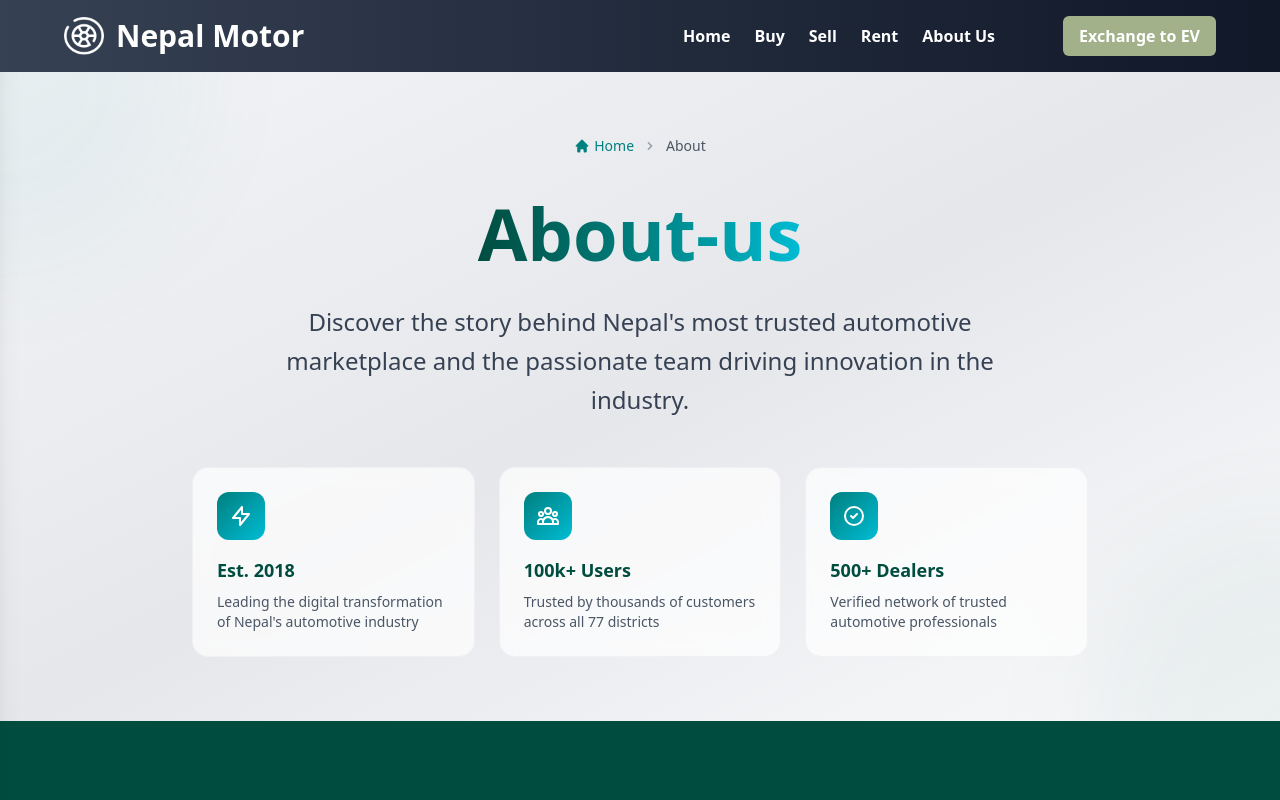
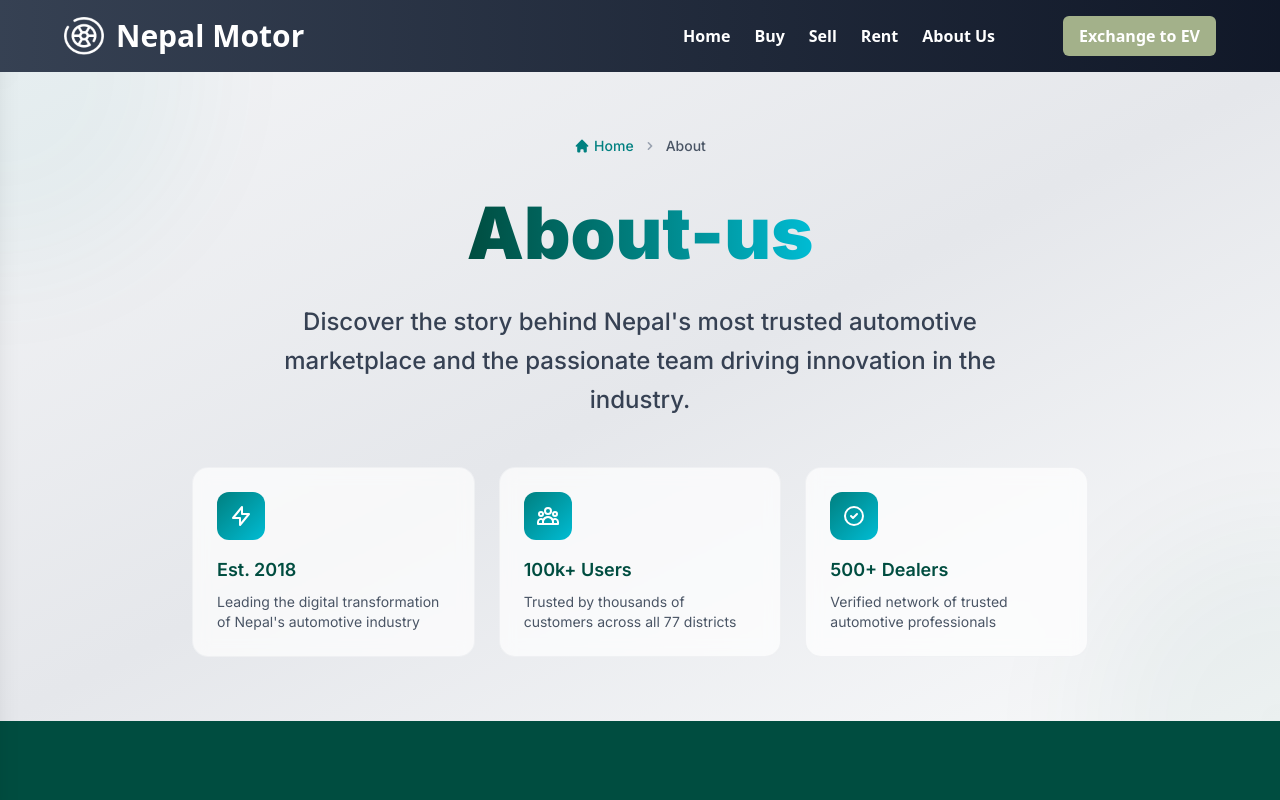
Before and after one commit to Noozey/motor, a Next.js app: page /about in a window 1280 px wide. Shown: the top 800 px of the page. Built offline with nearby package versions, Linux system fonts and the light colour scheme.

Commit message:
Font added

```diff
--- a/app/about/page.tsx
+++ b/app/about/page.tsx
@@ -1,7 +1,7 @@
 import React from "react";
 import Image from "next/image";
 import Link from "next/link";
-
+import inter from "@/components/fonts";
 const teamMembers = [
   {
     name: "Prakash Upreti",
@@ -70,7 +70,9 @@ const IconPlaceholder = ({ character }: { character: string }) => (
 
 export default function AboutPage() {
   return (
-    <main className="bg-white text-gray-800 mx-auto w-full">
+    <main
+      className={`bg-white text-gray-800 mx-auto w-full ${inter.className}`}
+    >
       <section className="relative overflow-hidden bg-gradient-to-br from-[#F3F4F6] via-[#E5E7EB] to-[#F9FAFB] py-16 px-4 sm:px-8 lg:px-16">
         <div className="absolute inset-0 opacity-5">
           <div className="absolute top-0 left-0 w-96 h-96 bg-[#008080] rounded-full blur-3xl transform -translate-x-1/2 -translate-y-1/2"></div>
--- /dev/null
+++ b/components/fonts.tsx
@@ -0,0 +1,4 @@
+import { Inter } from "next/font/google";
+const inter = Inter({ subsets: ["latin"] });
+
+export default inter;
```
